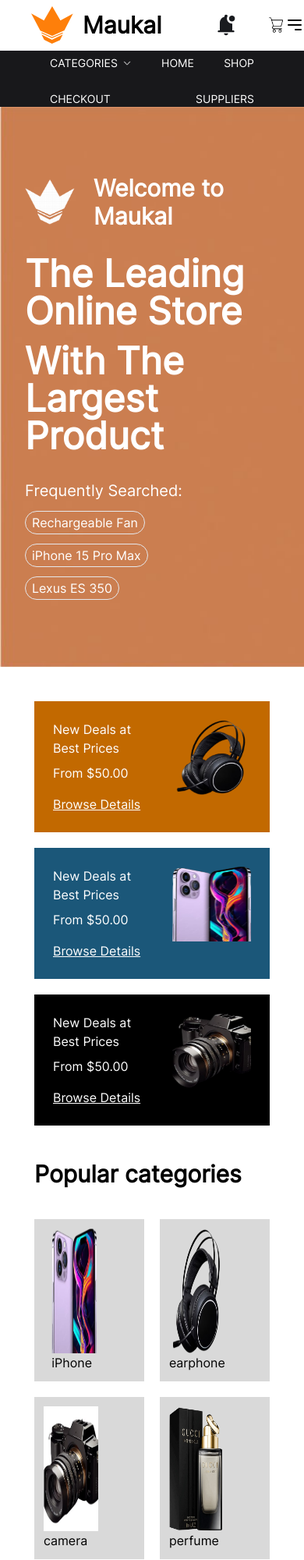
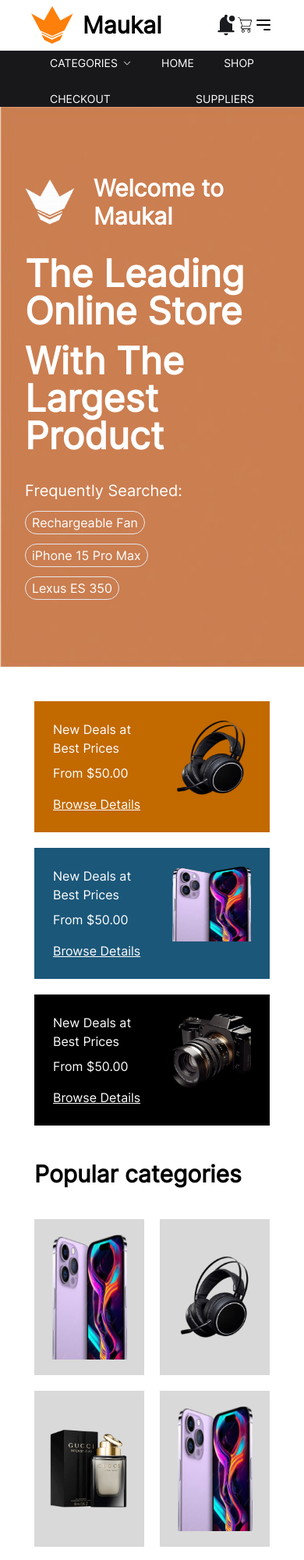
Before and after one commit to kaleabendrias/shopping_site, a React (Vite) app: page / in a window 390 px wide. Shown: the top 2000 px of the page at 78% size. Built offline with nearby package versions, Linux system fonts and the light colour scheme.

Commit message:
Update Navbar component layout and styles for responsiveness

```diff
--- a/src/components/Navbar.jsx
+++ b/src/components/Navbar.jsx
@@ -61,8 +61,8 @@
             </button>
           </div>
         </div>
-        <div className="flex lg:gap-6 md:pr-10 items-center">
-          <div className="flex gap-6 pr-10 items-center">
+        <div className="flex pr-10 lg:gap-6  items-center">
+          <div className="flex gap-6  items-center">
             <div className="relative">
               <svg
                 width="23"
@@ -106,33 +106,12 @@
           </Link>
 
           <div className="hidden md:flex gap-6">
-            <div className="relative">
-              <div
-                className="flex gap-2 items-center cursor-pointer"
-                onClick={toggleLanguageMenu}
-              >
-                <img loading="lazy" src={image1} />
-                <div className="text-2xl">Eng</div>
-              </div>
-              {isLanguageMenuOpen && (
-                <div className="absolute right-0 mt-2 w-24 bg-white border border-gray-200 rounded-md shadow-lg">
-                  <div className="flex flex-col text-black">
-                    <button className="py-2 px-4 text-left hover:bg-gray-100">
-                      English
-                    </button>
-                    <button className="py-2 px-4 text-left hover:bg-gray-100">
-                      French
-                    </button>
-                  </div>
-                </div>
-              )}
-            </div>
             <div className="cursor-pointer">
               <img loading="lazy" src={image2} className="w-10" />
             </div>
           </div>
-          <button className="hidden md:block bg-orange-500 text-white text-md px-5 rounded-md">
-            Sign Up
+          <button className="hidden p-2 md:block bg-orange-500 text-white text-md px-5 rounded-md">
+            Premium
           </button>
           <button className="md:hidden" onClick={toggleMobileMenu}>
             <svg
@@ -156,32 +135,6 @@
       {isMobileMenuOpen && (
         <div className="md:hidden flex flex-col items-center px-4 py-2 text-sm text-white bg-zinc-900">
           <div className="flex flex-col gap-2">
-            <div className="flex gap-6">
-              <div className="relative">
-                <div
-                  className="flex gap-2 items-center cursor-pointer"
-                  onClick={toggleLanguageMenu}
-                >
-                  <img loading="lazy" src={image1} />
-                  <div className="text-2xl">Eng</div>
-                </div>
-                {isLanguageMenuOpen && (
-                  <div className="absolute right-0 mt-2 w-24 bg-white border border-gray-200 rounded-md shadow-lg">
-                    <div className="flex flex-col text-black">
-                      <button className="py-2 px-4 text-left hover:bg-gray-100">
-                        English
-                      </button>
-                      <button className="py-2 px-4 text-left hover:bg-gray-100">
-                        French
-                      </button>
-                    </div>
-                  </div>
-                )}
-              </div>
-              <div className="cursor-pointer">
-                <img loading="lazy" src={image2} className="w-10" />
-              </div>
-            </div>
             <button className="bg-orange-500 text-white text-md px-5 rounded-md">
               Sign Up
             </button>
--- a/src/components/Popular.jsx
+++ b/src/components/Popular.jsx
@@ -1,22 +1,22 @@
 import iphone from "../assets/image/iphone.png";
 import earphone from "../assets/image/headphone.png";
-import camera from "../assets/image/camera.jpg";
+import usb from "../assets/image/usb.png";
 import perfume from "../assets/image/perfume.png";
 import { Link } from "react-router-dom";
 
 const categories = [
   { name: "iPhone", image: iphone },
   { name: "earphone", image: earphone },
-  { name: "camera", image: camera },
   { name: "perfume", image: perfume },
   { name: "iPhone", image: iphone },
+  { name: "Usb", image: usb },
   { name: "earphone", image: earphone },
-  { name: "camera", image: camera },
+  { name: "perfume", image: perfume },
+  { name: "usb", image: usb },
+  { name: "iPhone", image: iphone },
+  { name: "earphone", image: earphone },
   { name: "perfume", image: perfume },
   { name: "iPhone", image: iphone },
-  { name: "earphone", image: earphone },
-  { name: "camera", image: camera },
-  { name: "perfume", image: perfume },
 ];
 
 const Popular = () => {
@@ -29,13 +29,12 @@
             key={index}
             className="bg-[#D9D9D9] flex flex-col gap-3 items-center p-3"
           >
-            <Link to="/shop">
+            <Link to="/shop" className="p-2">
               <img
                 src={category.image}
-                className="w-3/5 h-40"
+                className="w-full h-40 object-contain"
                 alt={category.name}
               />
-              <p>{category.name}</p>
             </Link>
           </div>
         ))}
```
Also changed, not shown: src/assets/image/usb.png (added).
